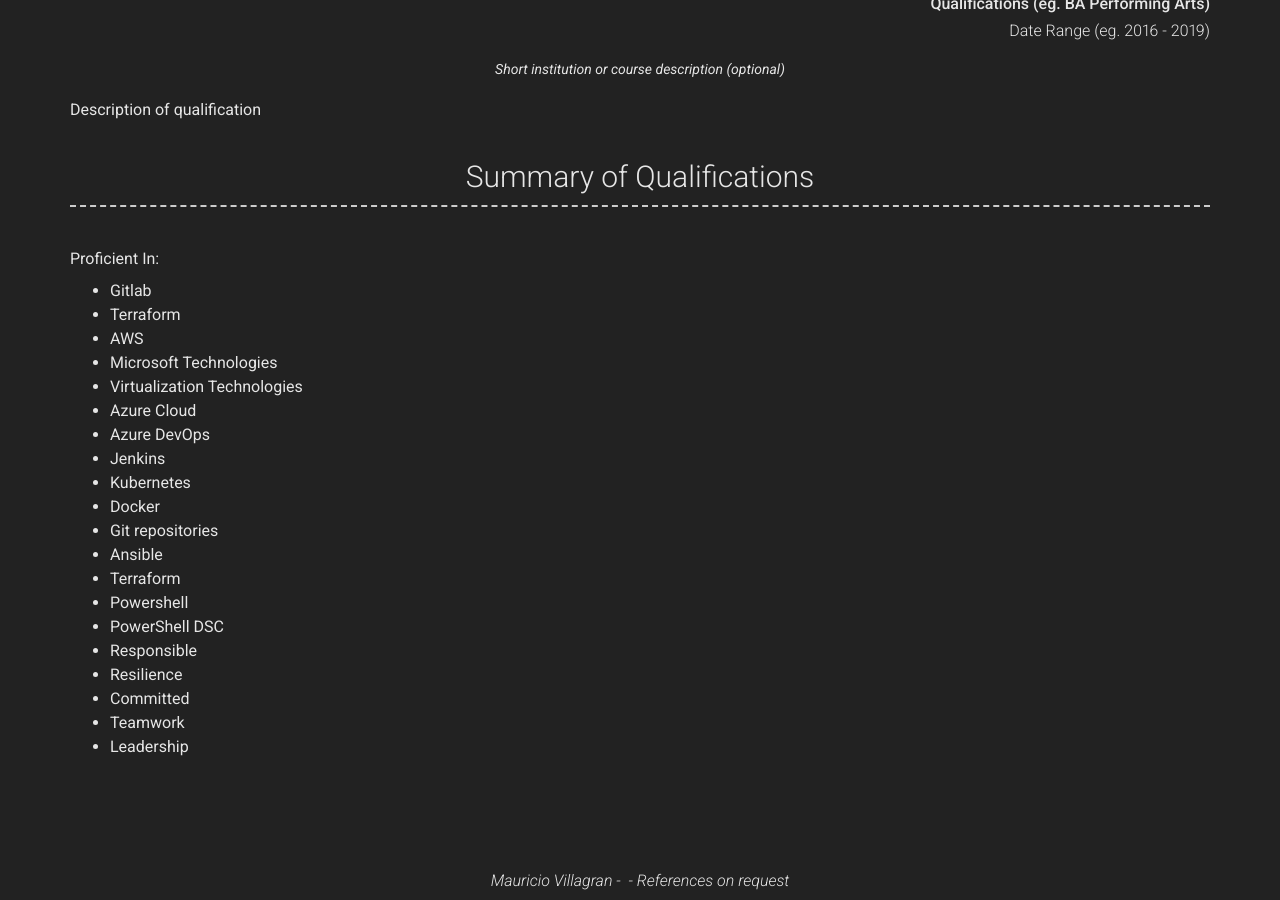
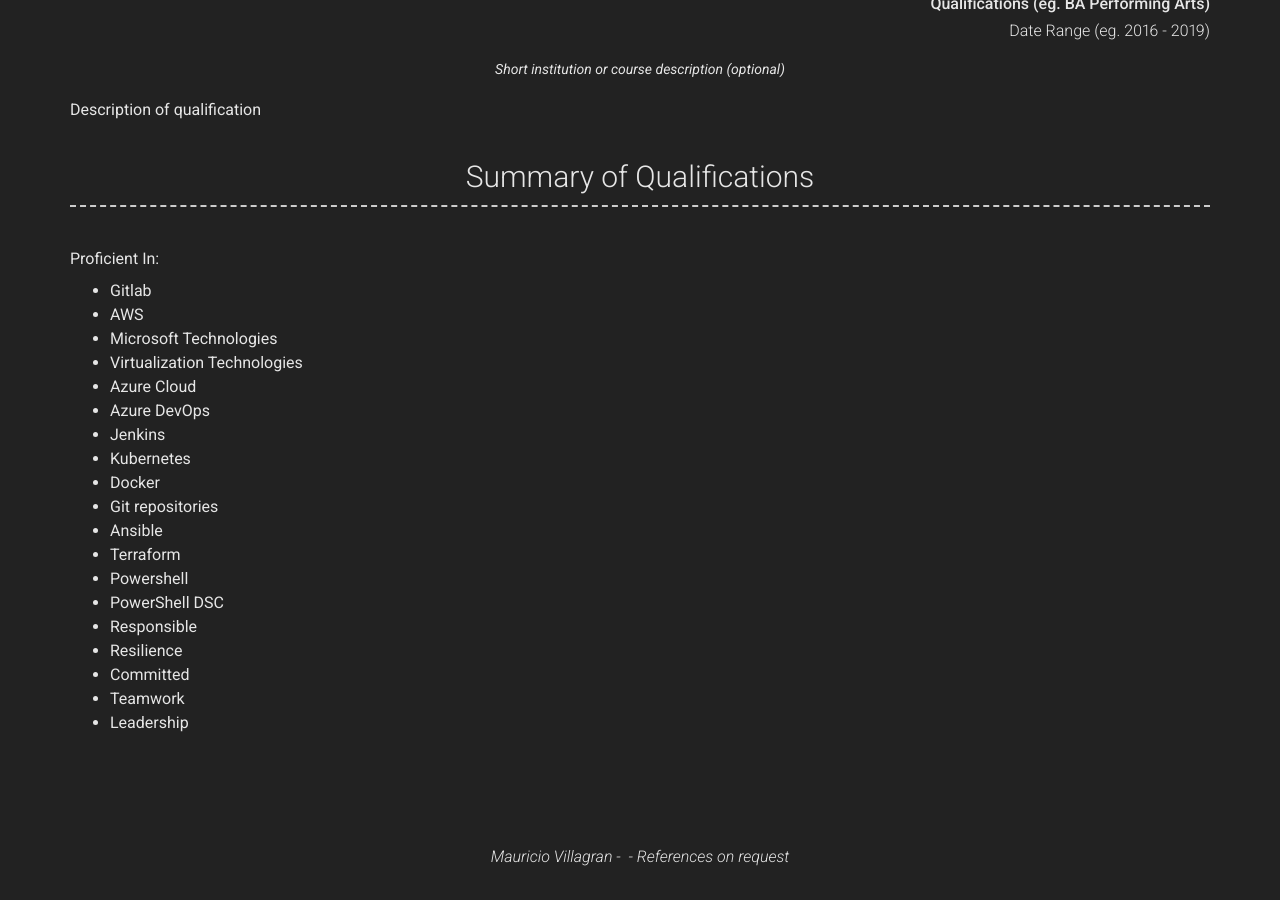
Before and after one commit to maurivg28/cv, a Jekyll site: the page built from index.md, in a window 1280 px wide and 900 px high, scrolled down 1105 px. Built offline with Jekyll 4.4.1, drawn with Linux system fonts in a browser that asks for light colours; nearby versions of some CDN libraries; after the commit the page ends 1981 px from its top, so only the background shows below that.

Commit message:
Update _config.yml

```diff
--- a/_config.yml
+++ b/_config.yml
@@ -91,7 +91,6 @@ content:
     content: | # this will include new lines to allow paragraphs
       Proficient In:
         - Gitlab
-        - Terraform
         - AWS
         - Microsoft Technologies
         - Virtualization Technologies
```
